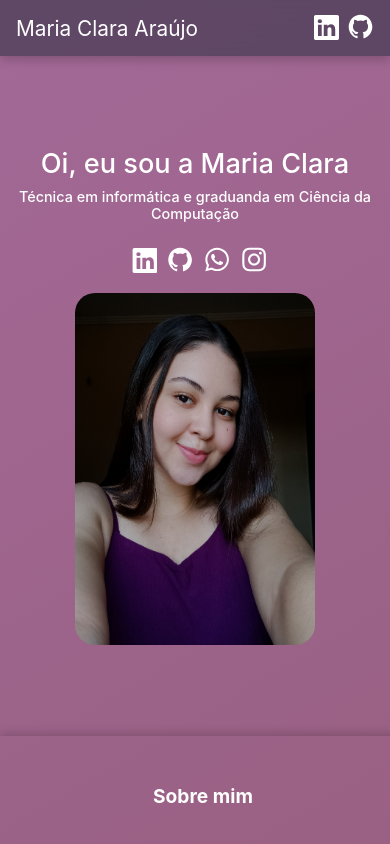
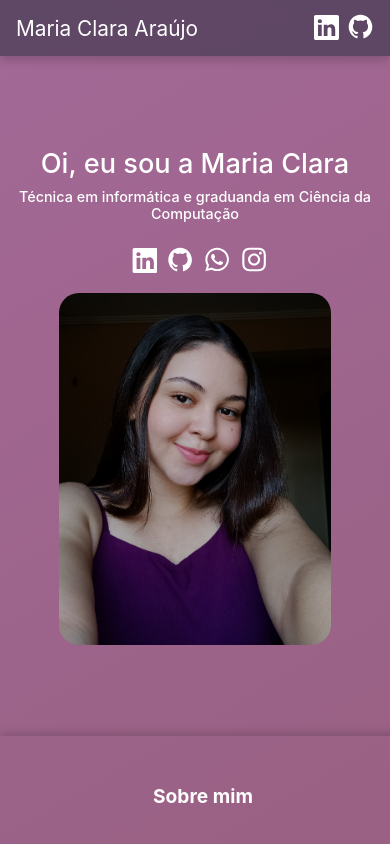
Before and after one commit to clara0904/curriculo, a React (Create React App) app: page / in a window 390 px wide. Shown: the top 844 px of the page. Built offline with nearby package versions, Linux system fonts and the light colour scheme.

Commit message:
Novo ajuste de responsividade

```diff
--- a/src/sections/Welcome/Welcome.module.css
+++ b/src/sections/Welcome/Welcome.module.css
@@ -107,7 +107,7 @@ h4 {
     .profile{
         margin-top: 1rem;
         max-width: 100%;
-        width: 15rem;
+        width: 17rem;
         height: 22rem;
     }
 
```
